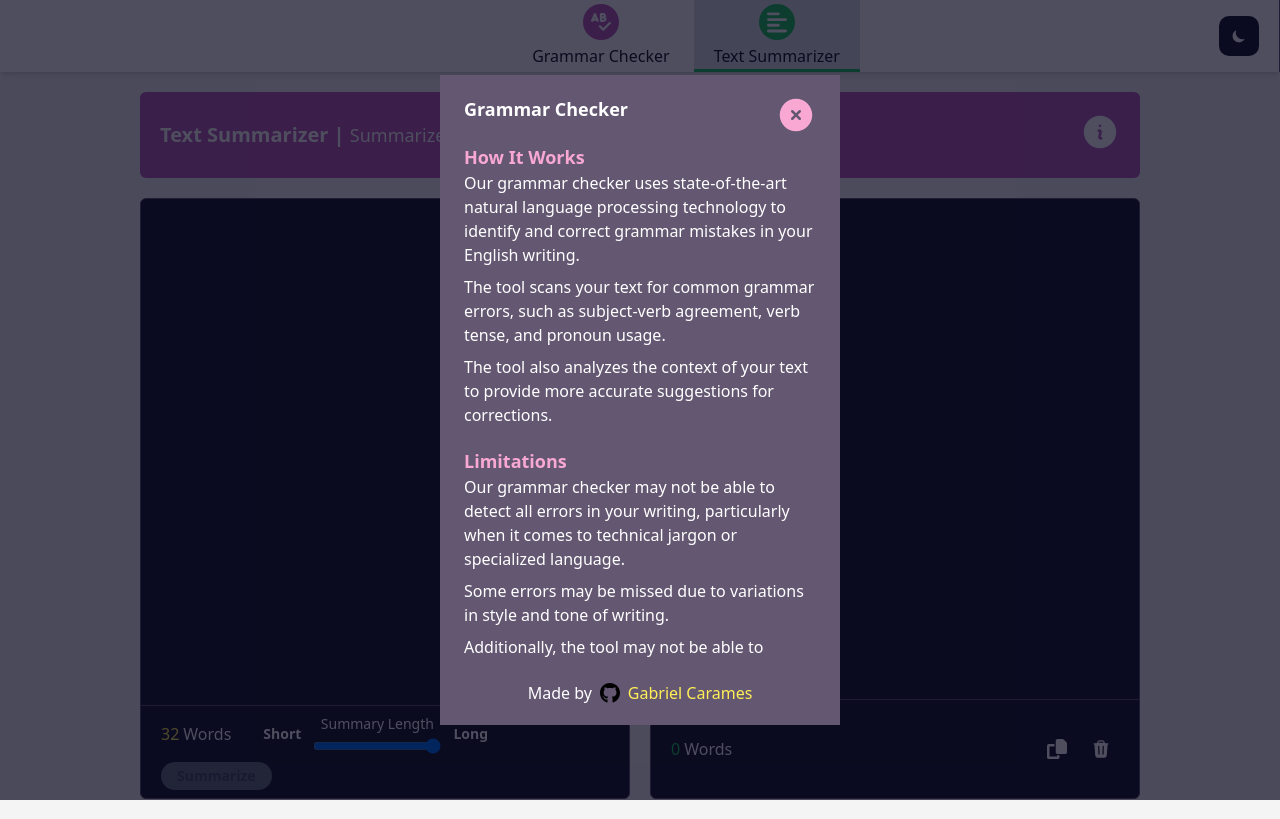
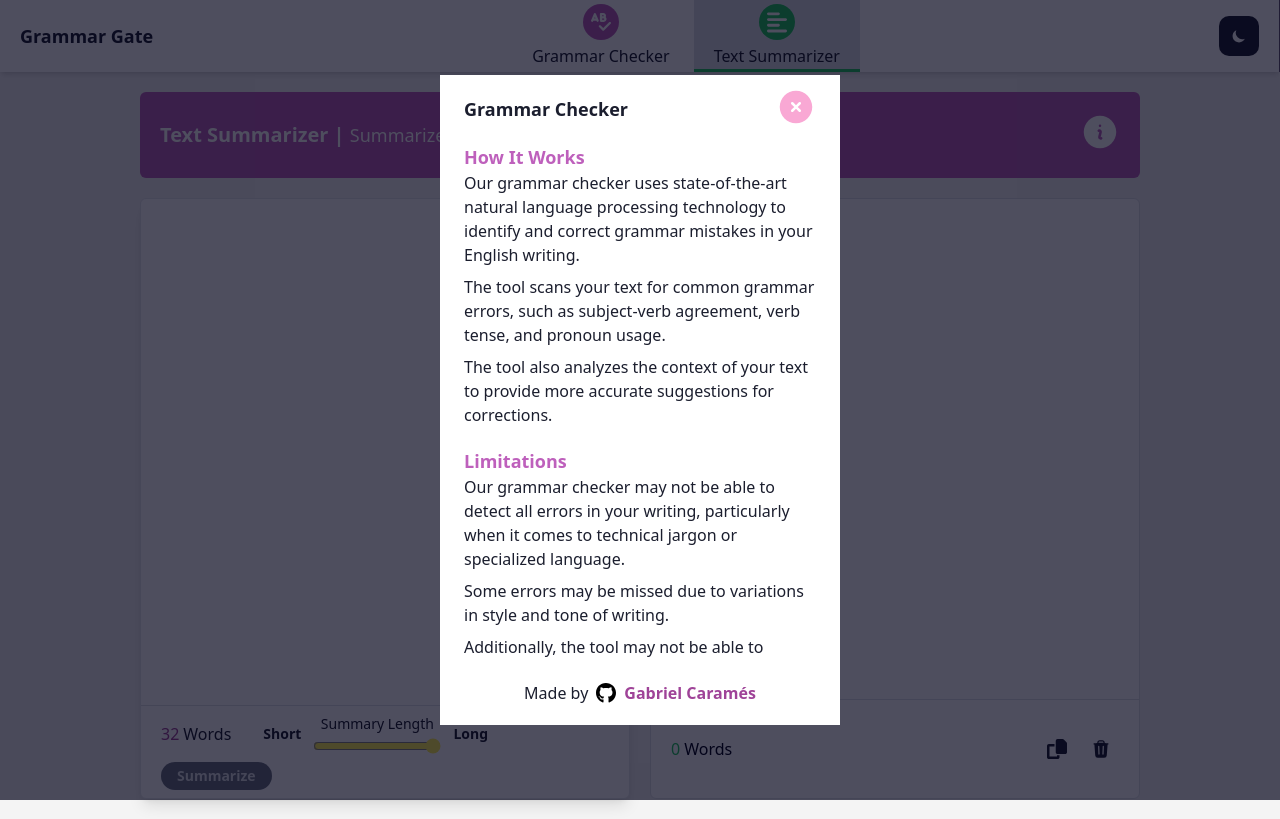
Before and after one commit to GabrielCarames/grammar-gate, a Next.js app: page /text-summarizer in a window 1280 px wide. Both pictures are taken after a click on the button 1100 px from the left and 132 px from the top of the page. Built offline with nearby package versions, Linux system fonts and the light colour scheme; no server answers.

Commit message:
feat(text-summarizer): add white mode support

```diff
--- a/src/components/Modal.tsx
+++ b/src/components/Modal.tsx
@@ -4,9 +4,9 @@ import ReactDOM from "react-dom"
 function Modal({ onClose, children }: { onClose: () => void; children: React.ReactNode }) {
   return ReactDOM.createPortal(
     <div className="fixed inset-0 flex justify-center items-center w-full h-screen z-10 bg-black bg-opacity-70">
-      <section className="absolute w-full max-w-[400px] h-[650px] bg-gray-2 z-10 px-1">
+      <section className="absolute w-full max-w-[400px] h-[650px] bg-white dark:bg-gray-2 z-10 px-1 text-gray-1 dark:text-white">
         <div className="h-full relative p-5">
-          <button className="absolute right-5 top-5" onClick={onClose}>
+          <button className="absolute right-5 top-3" onClick={onClose}>
             <XCircleIcon className="w-10 text-pink-300 hover:text-pink-400 duration-150" />
           </button>
           {children}
--- a/src/components/ModalContent.tsx
+++ b/src/components/ModalContent.tsx
@@ -10,11 +10,13 @@ export default function ModalContent() {
       <ul className="flex flex-col gap-5 overflow-y-scroll h-full">
         {sections.map(([key, values]) => (
           <li key={key}>
-            <h3 className="text-base lg:text-lg font-semibold text-pink-300">{key}</h3>
+            <h3 className="text-base lg:text-lg font-semibold text-pink-1 dark:text-pink-300">
+              {key}
+            </h3>
             <ul className="flex flex-col gap-2">
               {values.map((value, index) => (
                 <li key={index}>
-                  <p className="text-white text-sm lg:text-base">{value}</p>
+                  <p className="text-gray-1 dark:text-white text-sm lg:text-base">{value}</p>
                 </li>
               ))}
             </ul>
@@ -26,9 +28,12 @@ export default function ModalContent() {
         <svg className="w-5" xmlns="http://www.w3.org/2000/svg" viewBox="0 0 496 512">
           <path d="M165.9 397.4c0 2-2.3 3.6-5.2 3.6-3.3.3-5.6-1.3-5.6-3.6 0-2 2.3-3.6 5.2-3.6 3-.3 5.6 1.3 5.6 3.6zm-31.1-4.5c-.7 2 1.3 4.3 4.3 4.9 2.6 1 5.6 0 6.2-2s-1.3-4.3-4.3-5.2c-2.6-.7-5.5.3-6.2 2.3zm44.2-1.7c-2.9.7-4.9 2.6-4.6 4.9.3 2 2.9 3.3 5.9 2.6 2.9-.7 4.9-2.6 4.6-4.6-.3-1.9-3-3.2-5.9-2.9zM244.8 8C106.1 8 0 113.3 0 252c0 110.9 69.8 205.8 169.5 239.2 12.8 2.3 17.3-5.6 17.3-12.1 0-6.2-.3-40.4-.3-61.4 0 0-70 15-84.7-29.8 0 0-11.4-29.1-27.8-36.6 0 0-22.9-15.7 1.6-15.4 0 0 24.9 2 38.6 25.8 21.9 38.6 58.6 27.5 72.9 20.9 2.3-16 8.8-27.1 16-33.7-55.9-6.2-112.3-14.3-112.3-110.5 0-27.5 7.6-41.3 23.6-58.9-2.6-6.5-11.1-33.3 2.6-67.9 20.9-6.5 69 27 69 27 20-5.6 41.5-8.5 62.8-8.5s42.8 2.9 62.8 8.5c0 0 48.1-33.6 69-27 13.7 34.7 5.2 61.4 2.6 67.9 16 17.7 25.8 31.5 25.8 58.9 0 96.5-58.9 104.2-114.8 110.5 9.2 7.9 17 22.9 17 46.4 0 33.7-.3 75.4-.3 83.6 0 6.5 4.6 14.4 17.3 12.1C428.2 457.8 496 362.9 496 252 496 113.3 383.5 8 244.8 8zM97.2 352.9c-1.3 1-1 3.3.7 5.2 1.6 1.6 3.9 2.3 5.2 1 1.3-1 1-3.3-.7-5.2-1.6-1.6-3.9-2.3-5.2-1zm-10.8-8.1c-.7 1.3.3 2.9 2.3 3.9 1.6 1 3.6.7 4.3-.7.7-1.3-.3-2.9-2.3-3.9-2-.6-3.6-.3-4.3.7zm32.4 35.6c-1.6 1.3-1 4.3 1.3 6.2 2.3 2.3 5.2 2.6 6.5 1 1.3-1.3.7-4.3-1.3-6.2-2.2-2.3-5.2-2.6-6.5-1zm-11.4-14.7c-1.6 1-1.6 3.6 0 5.9 1.6 2.3 4.3 3.3 5.6 2.3 1.6-1.3 1.6-3.9 0-6.2-1.4-2.3-4-3.3-5.6-2z" />
         </svg>
-        <Link href="https://github.com/GabrielCarames/grammar-checker" className="text-yellow-1">
+        <Link
+          href="https://github.com/GabrielCarames/grammar-checker"
+          className="text-pink-2 dark:text-yellow-1 font-semibold"
+        >
           {" "}
-          Gabriel Carames
+          Gabriel Caramés
         </Link>
       </p>
     </div>
--- a/src/components/Navbar.tsx
+++ b/src/components/Navbar.tsx
@@ -17,7 +17,9 @@ export default function Navbar() {
       <div className="w-full h-full flex flex-wrap lg:flex-row md:flex-nowrap items-center justify-center lg:justify-start px-5">
         <div className="w-full md:max-w-max flex justify-between py-2 sm:py-0 border-b-[0.5px] md:border-none border-gray-3">
           <Link href="/">
-            <h2 className="text-base md:text-lg font-semibold">Grammar Gate</h2>
+            <h2 className="text-base md:text-lg font-semibold text-gray-1 dark:text-white">
+              Grammar Gate
+            </h2>
           </Link>
           <button
             className="w-[40px] sm:hidden flex justify-center items-center bg-gray-1 dark:bg-white-2 dark:text-white rounded-[10px] p-3 box-border"
--- a/src/components/SummarizedText.tsx
+++ b/src/components/SummarizedText.tsx
@@ -6,7 +6,7 @@ import { TrashIcon } from "@heroicons/react/24/solid"
 
 const SummarizedText = ({ children }: { children: React.ReactNode }) => {
   return (
-    <section className="w-full flex flex-col border border-gray-2 bg-gray-1 rounded-md md:flex-1">
+    <section className="w-full flex flex-col border border-white-2 dark:border-gray-2 bg-white dark:bg-gray-1 rounded-md md:flex-1">
       {children}
     </section>
   )
@@ -17,9 +17,9 @@ SummarizedText.SummarizedTextContent = function SummarizedTextContent() {
   const { loading } = useAxios()
 
   return (
-    <div className="max-h-[250px] lg:max-h-[500px] h-max md:h-screen p-5 text-base lg:text-lg text-white">
+    <div className="max-h-[250px] lg:max-h-[500px] h-max md:h-screen p-5 text-base lg:text-lg text-black dark:text-white">
       {loading ? (
-        <div className="flex flex-col gap-2 w-full max-h-[240px] md:max-h-[490px] bg-gray-1 h-max md:h-screen text-base lg:text-lg animate-pulse">
+        <div className="flex flex-col gap-2 w-full max-h-[240px] md:max-h-[490px] bg-white dark:bg-gray-1 h-max md:h-screen text-base lg:text-lg animate-pulse">
           <div className="w-full h-5 bg-gray-2 rounded-md"></div>
           <div className="w-[75%] h-5 bg-gray-2 rounded-md"></div>
           <div className="w-[25%] h-5 bg-gray-2 rounded-md"></div>
@@ -27,7 +27,7 @@ SummarizedText.SummarizedTextContent = function SummarizedTextContent() {
         </div>
       ) : (
         <textarea
-          className="w-full max-h-[250px] lg:max-h-[500px] bg-gray-1 h-max md:h-screen outline-none resize-none text-base lg:text-lg"
+          className="w-full max-h-[250px] lg:max-h-[500px] bg-white dark:bg-gray-1 h-max md:h-screen outline-none resize-none text-base lg:text-lg"
           name="text"
           cols={30}
           rows={10}
@@ -45,7 +45,7 @@ SummarizedText.SummarizedTextFooter = function SummarizedTextFooter() {
   const { summary, setSummary } = useSummaryContext()
 
   return (
-    <footer className="h-full flex items-center py-2 px-5 border-t-[.5px] border-gray-2">
+    <footer className="h-full flex items-center py-2 px-5 border-t-[.5px] border-white-2 dark:border-gray-2 text-black dark:text-white">
       <div className="w-full flex justify-between">
         <div className="border-[.5px] border-gray-2 sm:border-none sm:p-0 p-1 px-1 rounded-md flex items-center">
           <TextareaSpan
@@ -56,16 +56,16 @@ SummarizedText.SummarizedTextFooter = function SummarizedTextFooter() {
         </div>
         <div className="flex gap-2">
           <button
-            className="rounded-full p-2 hover:bg-pink-1 duration-150"
+            className="rounded-full p-2 hover:bg-white-2 dark:hover:bg-pink-1 duration-150"
             onClick={() => navigator.clipboard.writeText(summary)}
           >
-            <CopyIcon className="w-5 h-5" />
+            <CopyIcon className="w-5 h-5 !fill-gray-1 dark:!fill-white" />
           </button>
           <button
-            className="rounded-full p-2 hover:bg-pink-1 duration-150"
+            className="rounded-full p-2 hover:bg-white-2 dark:hover:bg-pink-1 duration-150"
             onClick={() => setSummary("")}
           >
-            <TrashIcon className="w-5 h-5 text-white" />
+            <TrashIcon className="w-5 h-5 text-white !fill-gray-1 dark:!fill-white" />
           </button>
         </div>
       </div>
--- a/src/components/SummaryLength.tsx
+++ b/src/components/SummaryLength.tsx
@@ -1,11 +1,11 @@
 export default function SummaryLength() {
   return (
-    <div className="flex items-center gap-3 border-[.5px] border-gray-2 sm:border-none sm:p-0 p-1 sm:px-3 rounded-md text-sm md:text-md">
+    <div className="flex items-center gap-3 border-[.5px] border-gray-2 sm:border-none sm:p-0 p-1 sm:px-3 rounded-md text-sm md:text-md text-gray-1 dark:text-white">
       <span className="font-semibold">Short</span>
       <div className="flex flex-col items-center gap-1">
         <span>Summary Length</span>
         <input
-          className="cursor-pointer w-32"
+          className="cursor-pointer w-32 accent-yellow-1"
           type="range"
           name="summary-length"
           min="0"
--- a/src/components/TextSummarizer/SummarizerTextareaFooter.tsx
+++ b/src/components/TextSummarizer/SummarizerTextareaFooter.tsx
@@ -10,9 +10,9 @@ export default function SummarizerTextareaFooter({
   loading: boolean
 }) {
   return (
-    <footer className="w-full h-max flex flex-wrap flex-col sm:flex-row justify-center gap-y-2 sm:justify-between items-center px-0 sm:px-5 py-2 border-t-[.5px] border-gray-2">
+    <footer className="w-full h-max flex flex-wrap flex-col sm:flex-row justify-center gap-y-2 sm:justify-between items-center px-0 sm:px-5 py-2 border-t-[.5px] border-white-2 dark:border-gray-2">
       <div className="h-max flex xs:justify-center gap-1 xs:gap-5 md:justify-start">
-        <div className="border-[.5px] border-gray-2 sm:border-none sm:p-0 p-1 px-1 rounded-md flex items-center">
+        <div className="border-[.5px] border-gray-2 sm:border-none sm:p-0 p-1 px-1 rounded-md flex items-center text-gray-1 dark:text-white">
           <TextareaSpan text="Words" data={32} />
         </div>
         <SummaryLength />
@@ -25,7 +25,7 @@ export default function SummarizerTextareaFooter({
           type="submit"
           className={`
           ${value.length >= 1 && loading ? "!bg-pink-1" : ""}
-          ${value.length <= 0 ? "!bg-gray-500 text-gray-600" : ""}`}
+          ${value.length <= 0 ? "!bg-gray-500 text-white-2 dark:text-gray-600" : ""}`}
         />
       </div>
     </footer>
--- a/src/components/TextSummarizer/TextSummarizerTextareaWrapper.tsx
+++ b/src/components/TextSummarizer/TextSummarizerTextareaWrapper.tsx
@@ -5,10 +5,10 @@ export default function TextSummarizerTextareaWrapper() {
   const { handleSubmit, value, loading, setValue } = useTextSummarizer()
 
   return (
-    <div className="md:flex-1 w-full border border-gray-2 bg-gray-1 rounded-md">
+    <div className="md:flex-1 w-full border dark:border-gray-2 bg-white dark:bg-gray-1 rounded-md shadow-lg">
       <form onSubmit={handleSubmit}>
         <textarea
-          className="w-full max-h-[250px] lg:max-h-[500px] bg-gray-1 h-max md:h-screen rounded-md outline-none resize-none p-5 text-base lg:text-lg"
+          className="w-full max-h-[250px] lg:max-h-[500px] bg-white dark:bg-gray-1 text-gray-1 dark:text-white h-max md:h-screen rounded-md outline-none resize-none p-5 text-base lg:text-lg"
           name="textarea"
           cols={30}
           rows={10}
--- a/src/components/TextareaSpan.tsx
+++ b/src/components/TextareaSpan.tsx
@@ -9,7 +9,7 @@ export default function TextareaSpan({
 }) {
   return (
     <p className="w-min md:w-auto flex flex-wrap gap-x-1 justify-center items-center text-xs lg:text-base">
-      <span className={`text-yellow-1 ${className}`}>{data}</span> {text}
+      <span className={`text-pink-2 dark:text-yellow-1 ${className}`}>{data}</span> {text}
     </p>
   )
 }
```
